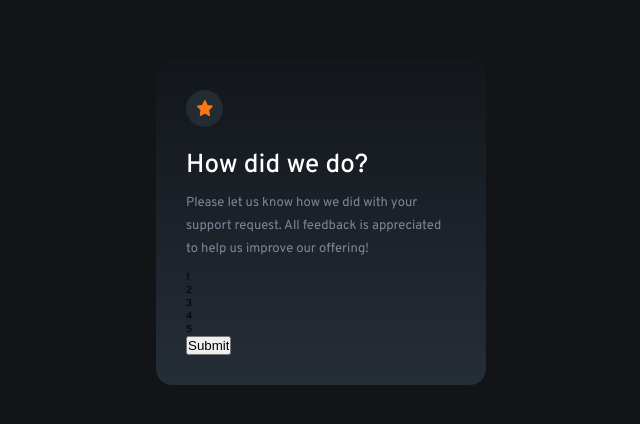
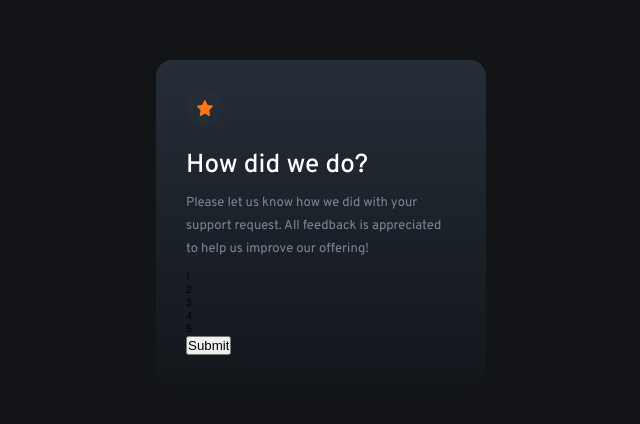
Before and after one commit to RicardoColladoRothschild/InteractiveRatingComponent.githib.io, a plain HTML site: page index.html in a window 1280 px wide. Shown: the part 178-602 px from the top of the page, without its empty margins (319-959 px from the left). Drawn offline with Linux system fonts and the light colour scheme.

Commit message:
complete the background for card

```diff
--- a/css/main.scss
+++ b/css/main.scss
@@ -37,7 +37,7 @@ body{
         padding:30px;
         height:auto;
         min-width:320px;
-        background:linear-gradient(rgba(0, 0, 0, 0.5), transparent), #252d37;
+        background:linear-gradient(transparent,rgba(0, 0, 0, 0.5)), #252d37;
 
         border-radius: 16px;
 
```
Also changed, not shown: css/main.css.
